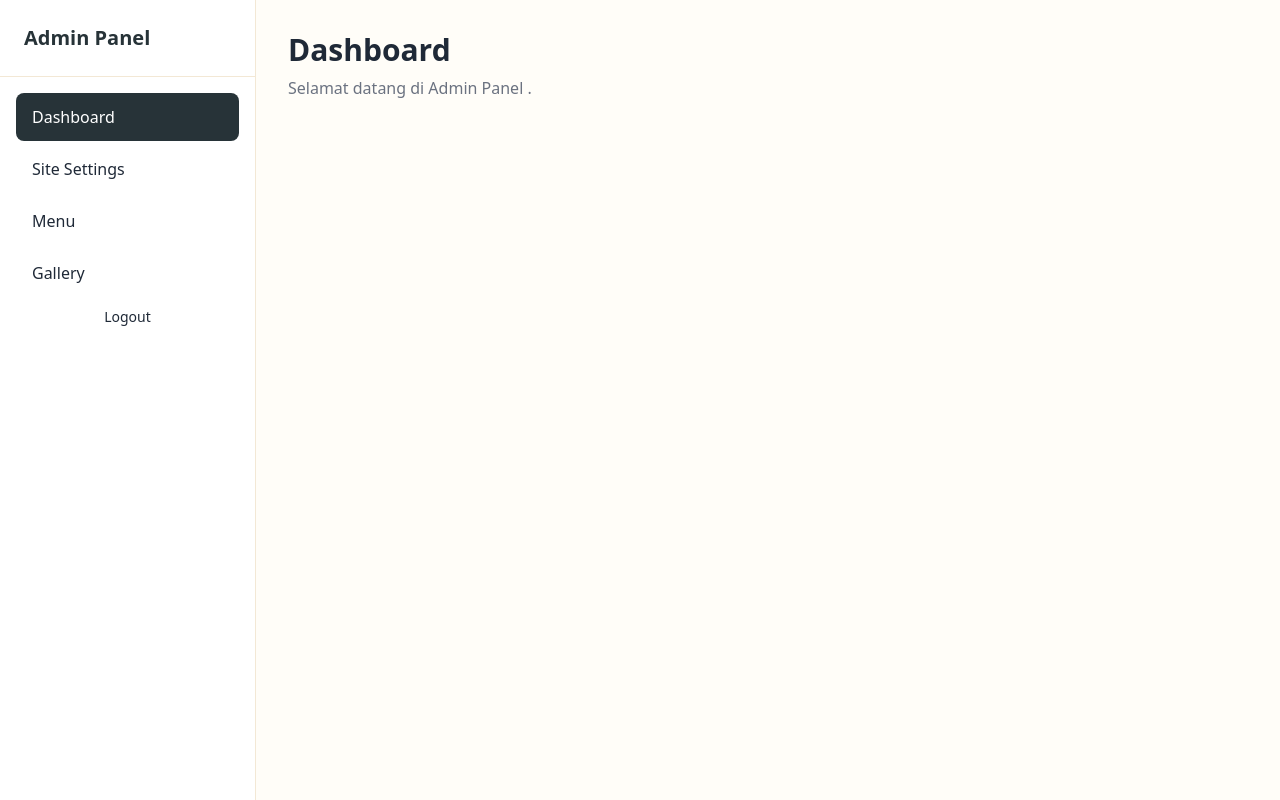
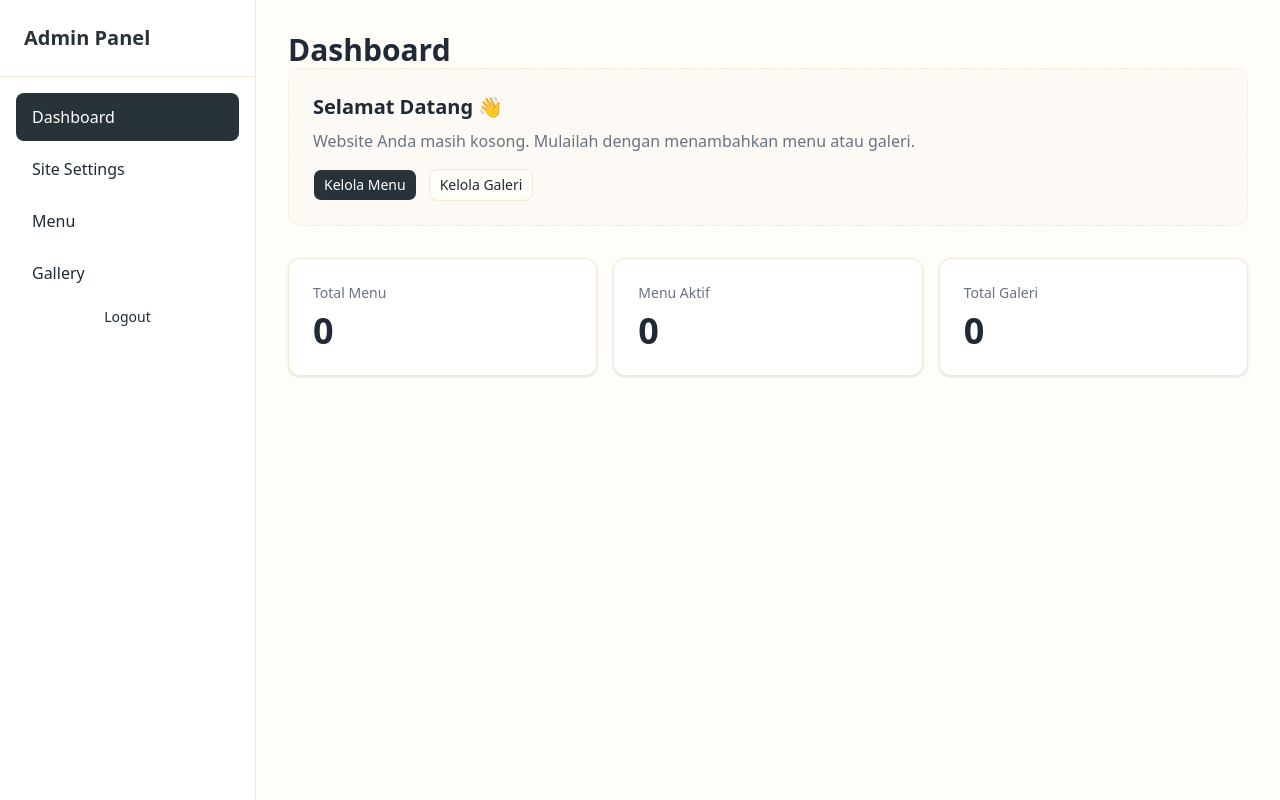
Before and after one commit to dyalamuhammad/food-profile-app, a Next.js app: page /admin in a window 1280 px wide. Built offline with nearby package versions, Linux system fonts and the light colour scheme; no server answers; the database is empty.

Commit message:
finishing dashboard stat, & 404 page

```diff
--- /dev/null
+++ b/app/admin/components/stats-card.tsx
@@ -0,0 +1,21 @@
+interface Props {
+  title: string;
+  value: number;
+}
+
+export default function StatCard({
+  title,
+  value,
+}: Props) {
+  return (
+    <div className="rounded-xl border bg-card p-6 shadow-sm">
+      <p className="text-sm text-muted-foreground">
+        {title}
+      </p>
+
+      <h2 className="mt-2 text-4xl font-bold">
+        {value}
+      </h2>
+    </div>
+  );
+}
--- a/app/admin/page.tsx
+++ b/app/admin/page.tsx
@@ -1,17 +1,78 @@
-import { getSiteSettings } from "@/services/settings.service";
+import StatCard from "@/app/admin/components/stats-card";
+import { Button } from "@/components/ui/button";
+
+import { getDashboardStats } from "@/services/dashboard.service";
+import Link from "next/link";
 
 export default async function DashboardPage() {
-  const settings = await getSiteSettings();
+  const stats =
+    await getDashboardStats();
+const isEmpty =
+  stats.totalMenus === 0 &&
+  stats.totalGallery === 0;
+  return (
+    <div className="space-y-8">
 
-  return (
       <div>
+
         <h1 className="text-3xl font-bold">
           Dashboard
         </h1>
 
+      {isEmpty ? (
+          <div className="rounded-xl border border-dashed bg-muted/30 p-6">
+            <h2 className="text-xl font-semibold">
+              Selamat Datang 👋
+            </h2>
+
             <p className="mt-2 text-muted-foreground">
-        Selamat datang di Admin Panel {settings?.hero_title}.
+              Website Anda masih kosong. Mulailah dengan menambahkan menu
+              atau galeri.
             </p>
+
+            <div className="mt-4 flex gap-3">
+              <Link href="/admin/menu">
+                <Button>
+                  Kelola Menu
+                </Button>
+              </Link>
+
+              <Link href="/admin/gallery">
+                <Button variant="outline">
+                  Kelola Galeri
+                </Button>
+              </Link>
+            </div>
+          </div>
+        ):(
+          <p className="text-muted-foreground">
+            Selamat datang di Admin Panel.
+          </p>
+        )}
+
+
+
+      </div>
+
+      <div className="grid gap-4 md:grid-cols-3">
+
+        <StatCard
+          title="Total Menu"
+          value={stats.totalMenus}
+        />
+
+        <StatCard
+          title="Menu Aktif"
+          value={stats.activeMenus}
+        />
+
+        <StatCard
+          title="Total Galeri"
+          value={stats.totalGallery}
+        />
+
+      </div>
+
     </div>
   );
 }
--- /dev/null
+++ b/app/not-found.tsx
@@ -0,0 +1,36 @@
+import Link from "next/link";
+import { Button } from "@/components/ui/button";
+
+export default function NotFound() {
+  return (
+    <div className="flex min-h-[80vh] flex-col items-center justify-center px-4 text-center">
+
+      <h1 className="text-8xl font-bold text-primary">
+        404
+      </h1>
+
+      <h2 className="mt-4 text-3xl font-semibold">
+        Halaman Tidak Ditemukan
+      </h2>
+
+      <p className="mt-3 max-w-md text-muted-foreground">
+        Maaf, halaman yang Anda cari tidak tersedia atau telah dipindahkan.
+      </p>
+
+      <div className="mt-8 flex gap-3">
+        <Link href="/">
+          <Button>
+            Kembali ke Beranda
+          </Button>
+        </Link>
+
+        <Link href="/menu">
+          <Button variant="outline">
+            Lihat Menu
+          </Button>
+        </Link>
+      </div>
+
+    </div>
+  );
+}
--- a/package.json
+++ b/package.json
@@ -13,7 +13,7 @@
     "@supabase/supabase-js": "^2.107.0",
     "class-variance-authority": "^0.7.1",
     "clsx": "^2.1.1",
-    "lucide-react": "^1.17.0",
+    "lucide-react": "^1.21.0",
     "next": "16.2.7",
     "radix-ui": "^1.5.0",
     "react": "19.2.4",
--- /dev/null
+++ b/services/dashboard.service.ts
@@ -0,0 +1,39 @@
+import { createClient } from "@/lib/supabase/server";
+
+export async function getDashboardStats() {
+  const supabase = await createClient();
+
+  const [
+    menusResult,
+    activeMenusResult,
+    galleryResult,
+  ] = await Promise.all([
+    supabase
+      .from("menus")
+      .select("*", {
+        count: "exact",
+        head: true,
+      }),
+
+    supabase
+      .from("menus")
+      .select("*", {
+        count: "exact",
+        head: true,
+      })
+      .eq("is_active", true),
+
+    supabase
+      .from("gallery")
+      .select("*", {
+        count: "exact",
+        head: true,
+      }),
+  ]);
+
+  return {
+    totalMenus: menusResult.count ?? 0,
+    activeMenus: activeMenusResult.count ?? 0,
+    totalGallery: galleryResult.count ?? 0,
+  };
+}
```
Also changed, not shown: 1 other file (tests, documents, lock files or other folders). Lines whose indentation alone changed are shown as unchanged.
